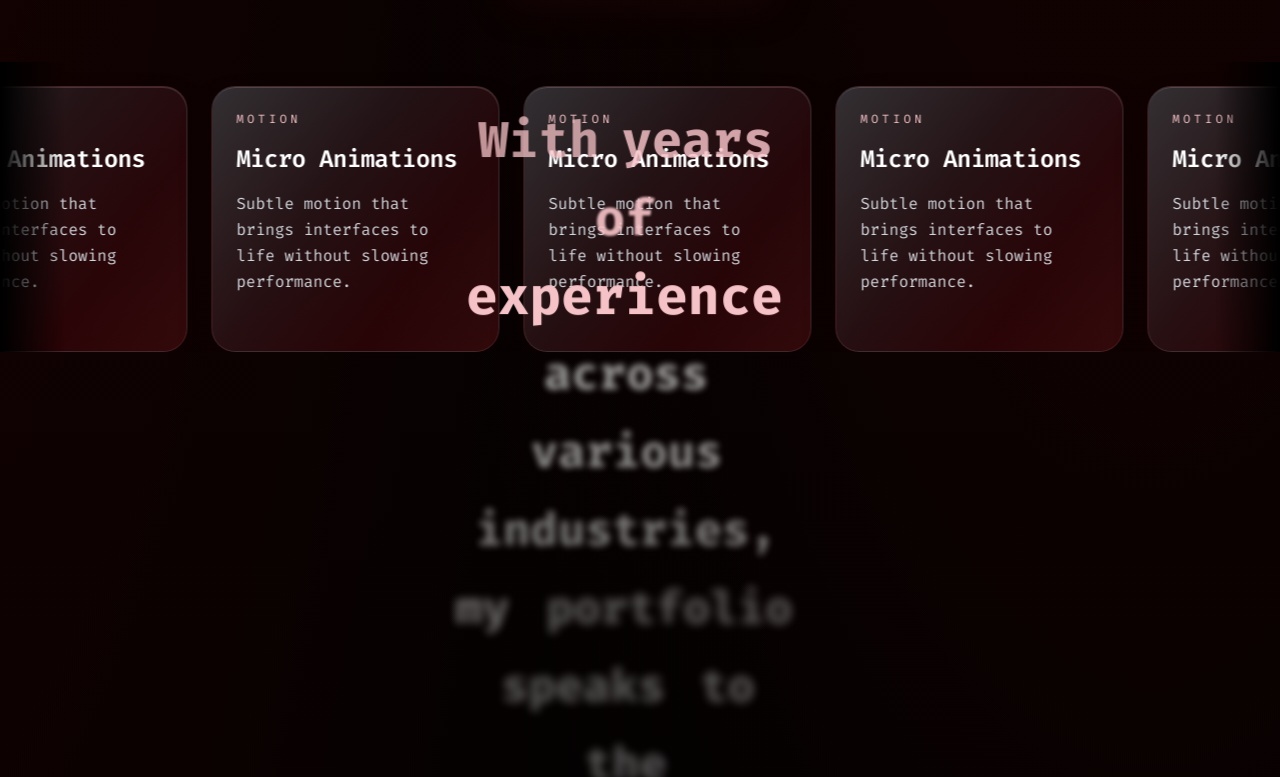
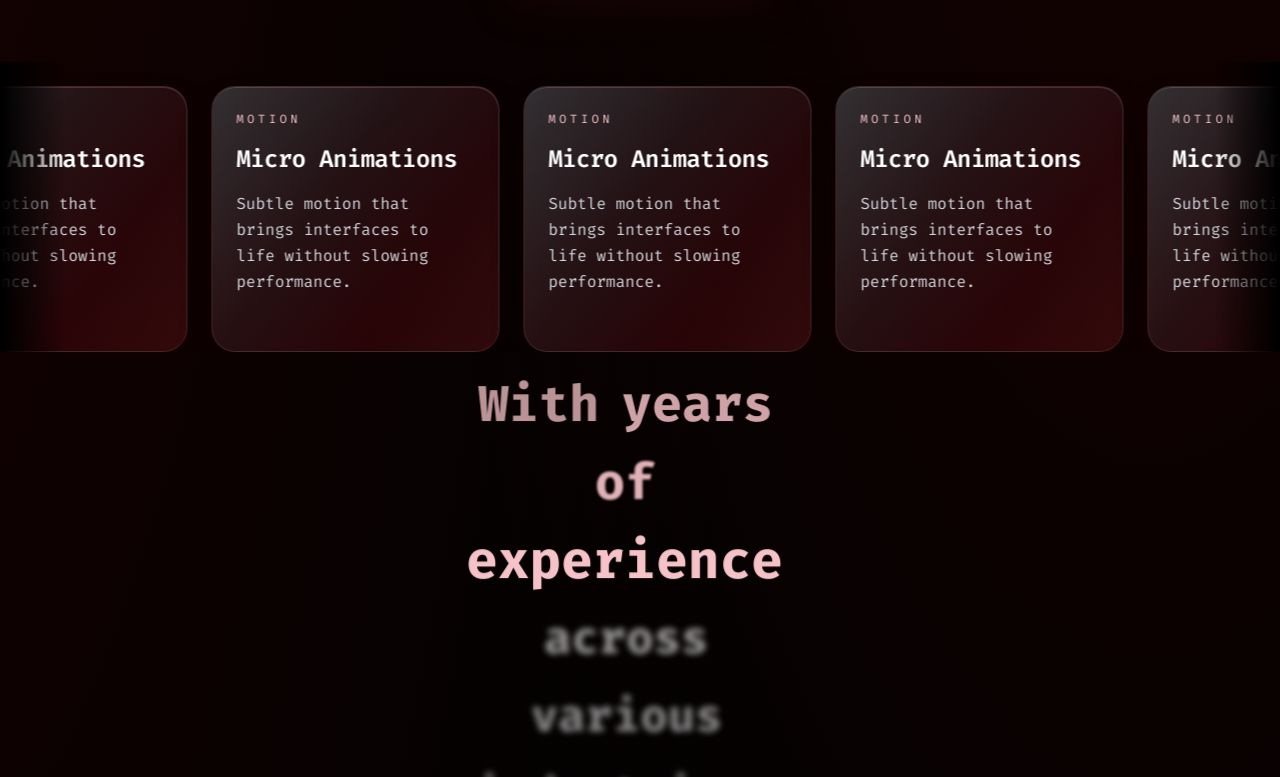
Before and after one commit to Ahmadreza-Mohammadi/my-portfolio, a React (Vite) app: page / in a window 1280 px wide. Shown: the part 1163-1940 px from the top of the page. Built offline with nearby package versions, Linux system fonts and the light colour scheme.

Commit message:
Update Information component styles to improve layout spacing for different screen sizes.

```diff
--- a/src/components/ui/Information.jsx
+++ b/src/components/ui/Information.jsx
@@ -153,7 +153,7 @@ function Information() {
       }}
     >
       <div
-        className="sticky w-full flex justify-center items-center z-10"
+        className="sticky w-full flex justify-center items-center z-10 mt-120 lg:mt-80 xl:mt-66 2xl:mt-20"
         style={{
           top: "50%",
           transform: "translateY(-50%)",
--- a/src/components/ui/PreviewProjects.jsx
+++ b/src/components/ui/PreviewProjects.jsx
@@ -59,7 +59,7 @@ function PreviewProjects() {
       </div>
 
       <div className="w-full overflow-x-hidden">
-        <div className="projects-grid mt-4 grid gap-4 sm:gap-6 lg:gap-6 w-full px-4 sm:px-6 lg:px-0 auto-rows-fr">
+        <div className="projects-grid mt-4 grid gap-4 sm:gap-6 lg:gap-6 w-full px-4 sm:px-6 lg:px-2 auto-rows-fr">
           {featuredProjects.map((project, index) => (
             <ProjectCard key={project.id} project={project} index={index} />
           ))}
```
